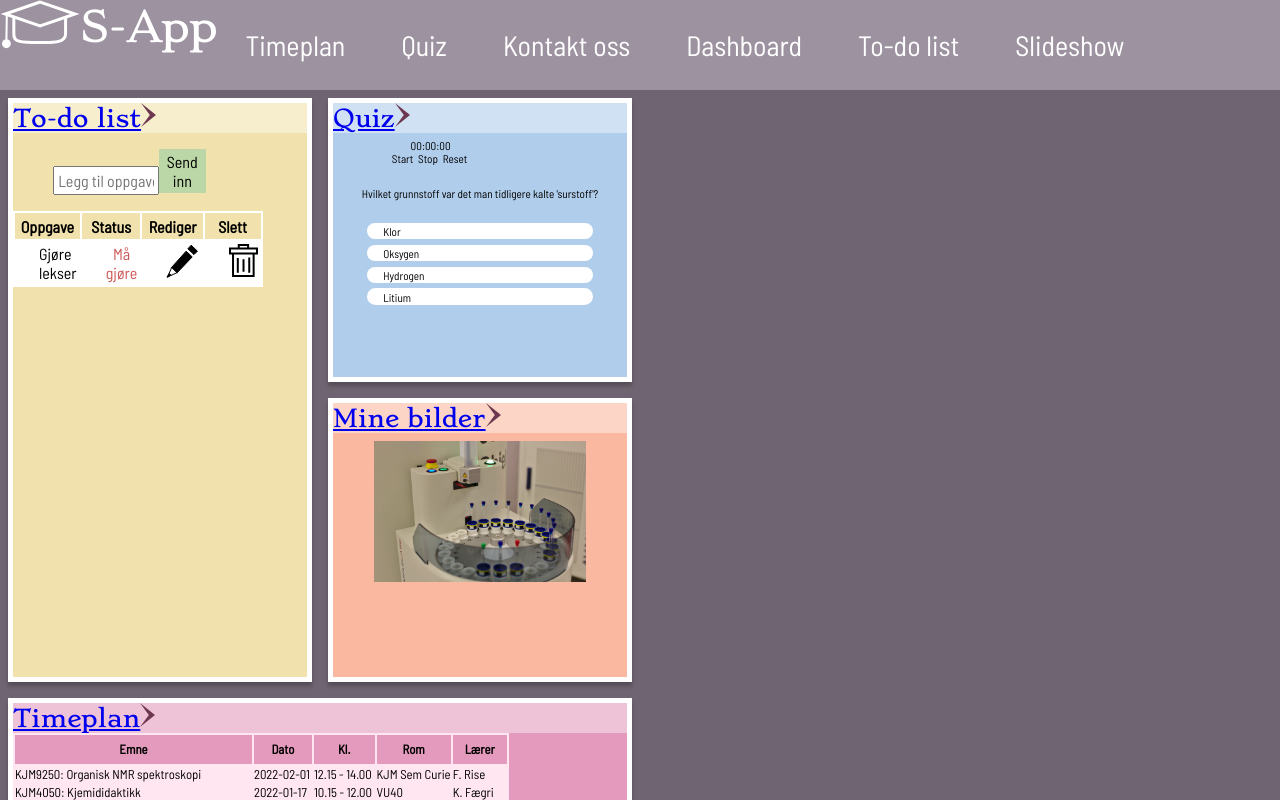
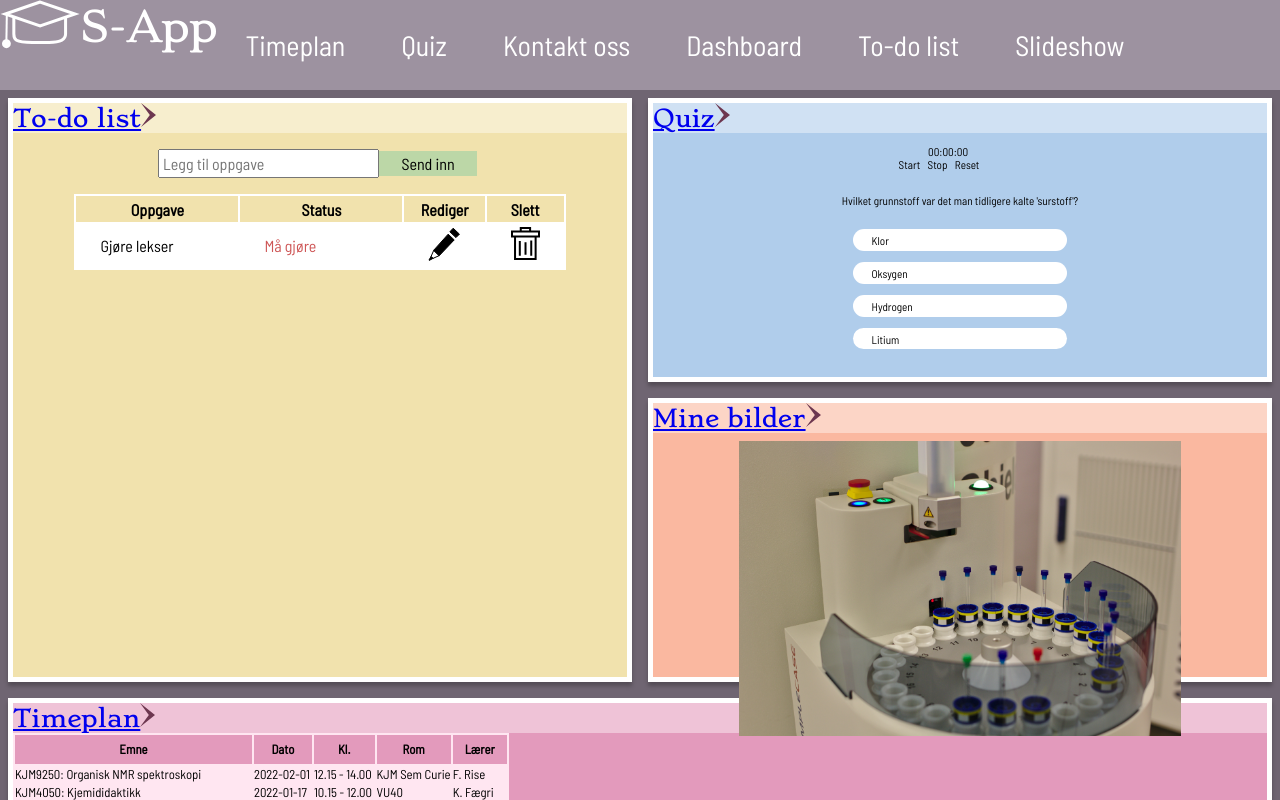
Before and after one commit to reiv003/Tema_4, a Vue app: page / in a window 1280 px wide. Shown: the top 800 px of the page. Built offline with nearby package versions, Linux system fonts and the light colour scheme.

Commit message:
Made comments and improvements on quiz and todo. Made todo have localStorage

```diff
--- a/src/components/Header.vue
+++ b/src/components/Header.vue
@@ -2,7 +2,7 @@
   <!-- Header needs to be imported on every view in order to change title and color with this solution.
 We tried solving this in other ways, but were not able to make anything else work. The main problem is that the views
 contain only the routed content and header is not a child/parent of the view, but a sibling.-->
-  <header :style="{backgroundColor: color}">
+  <header :style="{ backgroundColor: color }">
     <div><img src="/images/logo.svg" /></div>
     <h1>{{ title }}</h1>
     <div class="item">
@@ -30,9 +30,8 @@ contain only the routed content and header is not a child/parent of the view, bu
 export default {
   props: {
     title: String,
-      color: String
+    color: String,
   },
-
 };
 </script>
 
--- a/src/components/QuizApp.vue
+++ b/src/components/QuizApp.vue
@@ -1,8 +1,10 @@
 <template>
   <body class="quiz">
-    <div class="quiz__stopwatch"><Stopwatch /></div>
+    <div class="quiz__stopwatch">
+      <Stopwatch />
+    </div>
     <div class="quiz-body">
-      <!-- spørsmålene vises når indxen til quizen er mindre en count(lengden på quizzen) -->
+      <!-- The questions will only show when the index of the quiz is less than the count (8) -->
       <div v-if="index < count">
         <p class="quiz-body__question">{{ questions[index]["question"] }}</p>
         <label
@@ -17,8 +19,9 @@
               selectedAlternative != '',
           }"
         >
-          <!--  @click -> når man trykker på et av alternativene skal 'answered methoden' skje
-                :disabled -> gjør at man bare kan velge bare et av alternativene -->
+          <!--  @click ->
+
+                :disabled -> Does so that you can only choose one alternative -->
           <input
             class="quiz-body__radio"
             type="radio"
@@ -31,8 +34,9 @@
         </label>
 
         <!-- Neste knappen vises bare når selectedAlternative har trykket på en knapp
-             og index (0,1,2) er mindre en count(3) - 1 = 2
-             Dette skjer bare på spørsmål 1 og 2 (når indexen er = 0,1) -->
+             The next button only showes when a selectedAlternative has been clicked.
+             and index is less then the count(8) - 1 = 7
+             This only happens on question 1-6 (when the index is between 0-7)-->
         <div>
           <button
             v-show="selectedAlternative != '' && index < count - 1"
@@ -42,9 +46,9 @@
             Neste &gt;
           </button>
 
-          <!-- Avslutt knappen vises bare når selectedAlternative har trykket på en knapp
-               og index er lik count(3) - 1 = 2
-               Dette skjer bare på spørsmål 3 (når indexen er 2) -->
+          <!-- The finished button only shows when selectedAlternative has been clicked.
+               and index is the same as count(8) - 1 = 7
+               This only happens on question 8 (when the index is 7) -->
           <button
             v-show="selectedAlternative != '' && index === count - 1"
             @click="showResult"
@@ -55,7 +59,7 @@
         </div>
       </div>
 
-      <!-- Resultat siden viser når indexen til quizzen er større en lengden på quizzen (count -> 3) -->
+      <!-- Results show when the index of the quiz is bigger then the length of the quiz(count = 8) -->
       <div v-else>
         <h2 class="quiz-body__result">Resultat</h2>
         <div class="result__scores">
@@ -164,12 +168,11 @@ export default {
   },
 
   methods: {
-    /* når man trykker på et alternativ finner den keyen til hvilken man trykker på a,b,c eller d
+    /* When you click on an alternative it finds the key to the button you clicked (a,b,c or d)
 
-         kalkulerer scoren:
-         hvis man trykker på riktig knapp går 'correctAlternative' ++
-         hvis man trykker på feil knapp går 'wrongScores' ++
-      */
+         Calculate score:
+         if you click on the right alternative the 'correctScore' ++
+         if you click on the wrong alternative the 'wronScore' ++ */
 
     answered(key) {
       this.selectedAlternative = key.target.value;
@@ -198,6 +201,10 @@ export default {
       this.correctScores = 0;
       this.wrongScores = 0;
     },
+
+    startQuiz() {
+      console.log("start");
+    },
   },
 };
 </script>
@@ -208,12 +215,12 @@ export default {
   flex-direction: column;
   align-items: center;
   font-size: 70%;
+  background: var(--component-blue);
 }
 
 .quiz__stopwatch {
-  background: var(--component-blue);
   width: 100%;
-  padding-left: 20%;
+  padding-left: 40%;
   padding-top: 2%;
 }
 
@@ -222,7 +229,6 @@ export default {
   justify-content: center;
   width: 100%;
   padding: 1em;
-  background: var(--component-blue);
 }
 
 .quiz-body__question {
@@ -232,9 +238,9 @@ export default {
 
 .quiz-body__alternatives {
   display: block;
-  padding: 0.06em;
+  padding: 0.3em;
   border-radius: 20px;
-  margin: 0.5em;
+  margin: 1em;
   background: white;
 }
 
--- a/src/components/TodoList.vue
+++ b/src/components/TodoList.vue
@@ -11,40 +11,38 @@
     </div>
     <table class="todo__table">
       <thead>
-        <th class="todo__table-th table__task">Oppgave</th>
-        <th class="todo__table-th table__status">Status</th>
-        <th class="todo__table-th table__svg">Rediger</th>
-        <th class="todo__table-th table__svg">Slett</th>
+        <th class="table__header table__header__task-status">Oppgave</th>
+        <th class="table__header table__header__task-status">Status</th>
+        <th class="table__header table__header__svg">Rediger</th>
+        <th class="table__header table__header__svg">Slett</th>
       </thead>
 
       <tbody>
         <tr v-for="(task, index) in tasks" :key="index">
-          <td class="todo__table-td">
-            <span :class="{ finished: task.status === 'Ferdig' }">{{
+          <td class="table__data">
+            <span :class="{ finishedLineThrough: task.status === 'Ferdig' }">{{
               task.name
             }}</span>
           </td>
-          <td class="todo__table-td">
+          <td class="table__data">
             <button
               @click="changeStatus(index)"
-              class="table-body__status"
               :class="{
-                red: task.status === 'Må gjøre',
-                yellow: task.status === 'Holder på',
-                green: task.status === 'Ferdig',
+                redDone: task.status === 'Må gjøre',
+                greenTodo: task.status === 'Ferdig',
               }"
             >
               {{ task.status }}
             </button>
           </td>
-          <td class="todo__table-td">
+          <td class="table__data">
             <button @click="editTask(index)">
               <span class="table-body__edit-svg">
                 <img src="/images/edit.svg" alt="" />
               </span>
             </button>
           </td>
-          <td class="todo__table-td">
+          <td class="table__data">
             <button @click="deleteTask(index)">
               <span class="table-delete-svg">
                 <img src="/images/trash.svg" alt=""
@@ -63,7 +61,7 @@ export default {
     return {
       task: "",
       editedTask: null,
-      availableStatuses: ["Må gjøre", "Holder på", "Ferdig"],
+      availableStatuses: ["Må gjøre", "Ferdig"],
 
       tasks: [
         {
@@ -74,11 +72,20 @@ export default {
     };
   },
 
+  /* If localState exists make tasks = localSate wich triggers the returnTaskLocally method */
+  created() {
+    const localState = this.returnTasksLocally();
+
+    if (localState) {
+      this.tasks = localState;
+    }
+  },
+
   methods: {
-    /* Hvis submit knappen blir trykket, men det er ikke skrevt noe tekst return ingenting
-       Hvis edit knappen ikke har blitt trykket pushes en task med et navn og status 'må gjøre'
-       Navnet til editedTask blir putta inn i input, og redigert på og pusha som en oppdatert task
-       Gjør at inputen blir tom etter slik at man slipper å slette den forrige tasken for så å sikrive den nye */
+    /* If the submit button is clicked, but nothing is written in the input, return nothing.
+       If the edit button has been clicked, the task that is written in the input with status 'må gjøre' is pushed.
+       editedTask's name (the task) gets put into the input, here you can edit it and the edited version gets pushed when the submit task is clicked.
+       Makes the input emty after the task has been pushed, so that you can write a new task without deleting the previos tasks text. */
     submitTask() {
       if (this.task.length === 0) {
         return;
@@ -95,29 +102,49 @@ export default {
       }
 
       this.task = "";
+      this.storeTasksLocally();
     },
 
-    /* Når delete knappen blir trykket på splice som bare sletter den ene tasken */
+    /* When the delete button has been clicked the task that has been clicked gets spliced. */
     deleteTask(index) {
       this.tasks.splice(index, 1);
+      this.storeTasksLocally();
     },
 
-    /* Når man trykker på edit knappen blir task navnet flytta til inputen (task)
-       editedTask er egentlig null, men blir endra til en index */
+    /* When the edit button is clicked, the task name gets put intp the input
+       editedTask is null, but gets changed to an index, so that the old task gets uptated, and a new task with the updated task gets pushed */
     editTask(index) {
       this.task = this.tasks[index].name;
       this.editedTask = index;
+      this.storeTasksLocally();
     },
 
-    /* Finner indexen til current status inni availebleStatuses
-       Når newIndex er større en 2 som er mer lengden på arrayet, start på nytt på 0
-       Bytter oppgave statusen med å bruke newIndex */
+    /* Finner indexen til current status i availibleStatuses.
+       Finds the index of the current status in availibleStatuses.
+       Hvis newIndex blir trykka på blir indexen 1, hvis man trykker igjen blir indexen 0 slik at arrayet blir loopa. Denne måten funka bare med 2 statuser i arayet og ikke 3.
+       If newIndex is clicked, the index changes to 1, if you click it again the index gets changed back to 0, this makes the array loop. (This worked with 2 indexes in the array and not 3).
+       Changes status in tasks with what is beeing decided in the variabel over */
     changeStatus(index) {
       let newIndex = this.availableStatuses.indexOf(this.tasks[index].status);
-      if (++newIndex > 2) {
+      if (newIndex++) {
         newIndex = 0;
       }
       this.tasks[index].status = this.availableStatuses[newIndex];
+      this.storeTasksLocally();
+    },
+
+    /* Makes a key in localStorage called 'todo-list-items'
+       Stringifies all the tasks in 'tasks' so they show in localStorage */
+    storeTasksLocally() {
+      window.localStorage.setItem(
+        "todo-list-items",
+        JSON.stringify(this.tasks)
+      );
+    },
+
+    /* retrives data from the key in localStorage called 'todo-list-items' and returns a parsed version */
+    returnTasksLocally() {
+      return JSON.parse(window.localStorage.getItem("todo-list-items"));
     },
   },
 };
@@ -128,6 +155,7 @@ export default {
   display: flex;
   flex-direction: column;
   width: 80%;
+  margin-left: 10%;
 }
 
 .todo__header {
@@ -147,46 +175,38 @@ export default {
   width: 20%;
 }
 
-.todo__table-th {
+.todo__table {
+  background: white;
+}
+
+.table__header {
   padding: 0.2em;
   background: var(--component-yellow);
 }
 
-.todo__table-td {
+.table__data {
   padding: 0.2em;
   padding-left: 1.5em;
 }
 
-.todo__table {
-  background: white;
+.table__header__task-status {
+  width: 22%;
 }
 
-.table__task {
-  width: 20%;
-}
-
-.table__status {
-  width: 20%;
-}
-
-.table__svg {
+.table__header__svg {
   width: 8%;
 }
 
-/* :class */
-.finished {
+/********** :class **********/
+.finishedLineThrough {
   text-decoration: line-through;
 }
 
-.red {
+.redDone {
   color: var(--score-wrong);
 }
 
-.yellow {
-  color: var(--score-between);
-}
-
-.green {
+.greenTodo {
   color: var(--score-correct);
 }
 </style>
--- a/src/views/Dashboard.vue
+++ b/src/views/Dashboard.vue
@@ -1,5 +1,5 @@
 <template>
-<Header title="S-App" color="var(--header-background)"/>
+  <Header title="S-App" color="var(--header-background)" />
   <div class="dashboard-container">
     <div class="dashboard-components dash-todo">
       <h2>
@@ -41,7 +41,7 @@
       <div v-if="active" class="contact__content"><ContactForm /></div>
     </div>
   </div>
-  <Footer color="var(--footer-background"/>
+  <Footer color="var(--footer-background" />
 </template>
 
 
@@ -83,7 +83,7 @@ h2 {
 
 .dashboard-container {
   display: grid;
-  grid-template-columns: repeat(4, 1fr);
+  grid-template-columns: repeat(2, 1fr);
   grid-auto-rows: 150px;
 }
 
--- a/src/views/Quiz.vue
+++ b/src/views/Quiz.vue
@@ -1,21 +1,18 @@
 <template>
-  <Header title="Quiz" color="var(--component-yellow)"/>
-  <Stopwatch />
+  <Header title="Quiz" color="var(--component-yellow)" />
   <QuizApp />
-  <Footer color="var(--component-yellow"/>
+  <Footer color="var(--component-yellow" />
 </template>
 
 <script>
 import Header from "../components/Header.vue";
 import QuizApp from "../components/QuizApp.vue";
-  import Stopwatch from "../components/Stopwatch.vue";
 import Footer from "../components/Footer.vue";
 
 export default {
   components: {
     Header,
     QuizApp,
-      Stopwatch,
     Footer,
   },
 };
```
Lines whose indentation alone changed are shown as unchanged.
